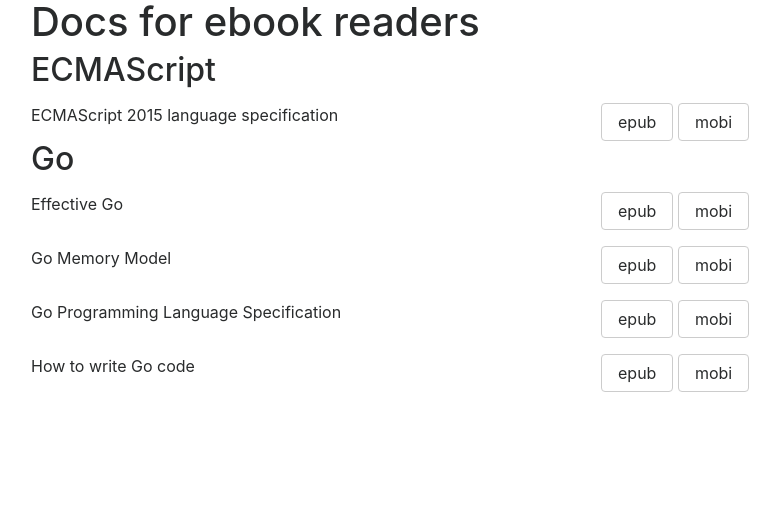
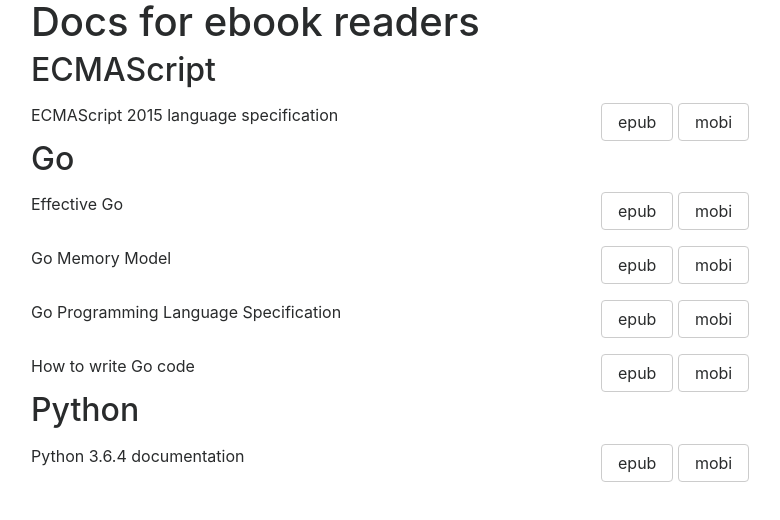
Before and after one commit to pferretti/docsforreaders, a plain HTML site: page docs/index.html in a window 1280 px wide. Shown: the whole page, without its empty margins (54-834 px from the left). Drawn offline with nearby package versions, Linux system fonts and the light colour scheme.

Commit message:
Added Python 3.6.4 documentation to index page
Signed-off-by: Paolo Ferretti <paolo.ferretti@gmail.com>

```diff
--- a/docs/index.html
+++ b/docs/index.html
@@ -62,6 +62,17 @@
             <a role="button" class="btn btn-secondary" href="https://github.com/pferretti/docsforreaders/raw/master/go/How%20to%20Write%20Go%20Code.mobi">mobi</a>
         </div>
     </div>
+
+    <h2>Python</h2>
+    <div class="row">
+        <div class="col">
+            Python 3.6.4 documentation
+        </div>
+        <div class="col">
+            <a role="button" class="btn btn-secondary" href="https://github.com/pferretti/docsforreaders/raw/master/python/Python%203.6.4%20documentation%20-%20Python%20Documentation%20Authors.epub">epub</a>
+            <a role="button" class="btn btn-secondary" href="https://github.com/pferretti/docsforreaders/raw/master/python/Python%203.6.4%20documentation%20-%20Python%20Documentation%20Authors.mobi">mobi</a>
+        </div>
+    </div>
 </div>
 
 </body>
```
